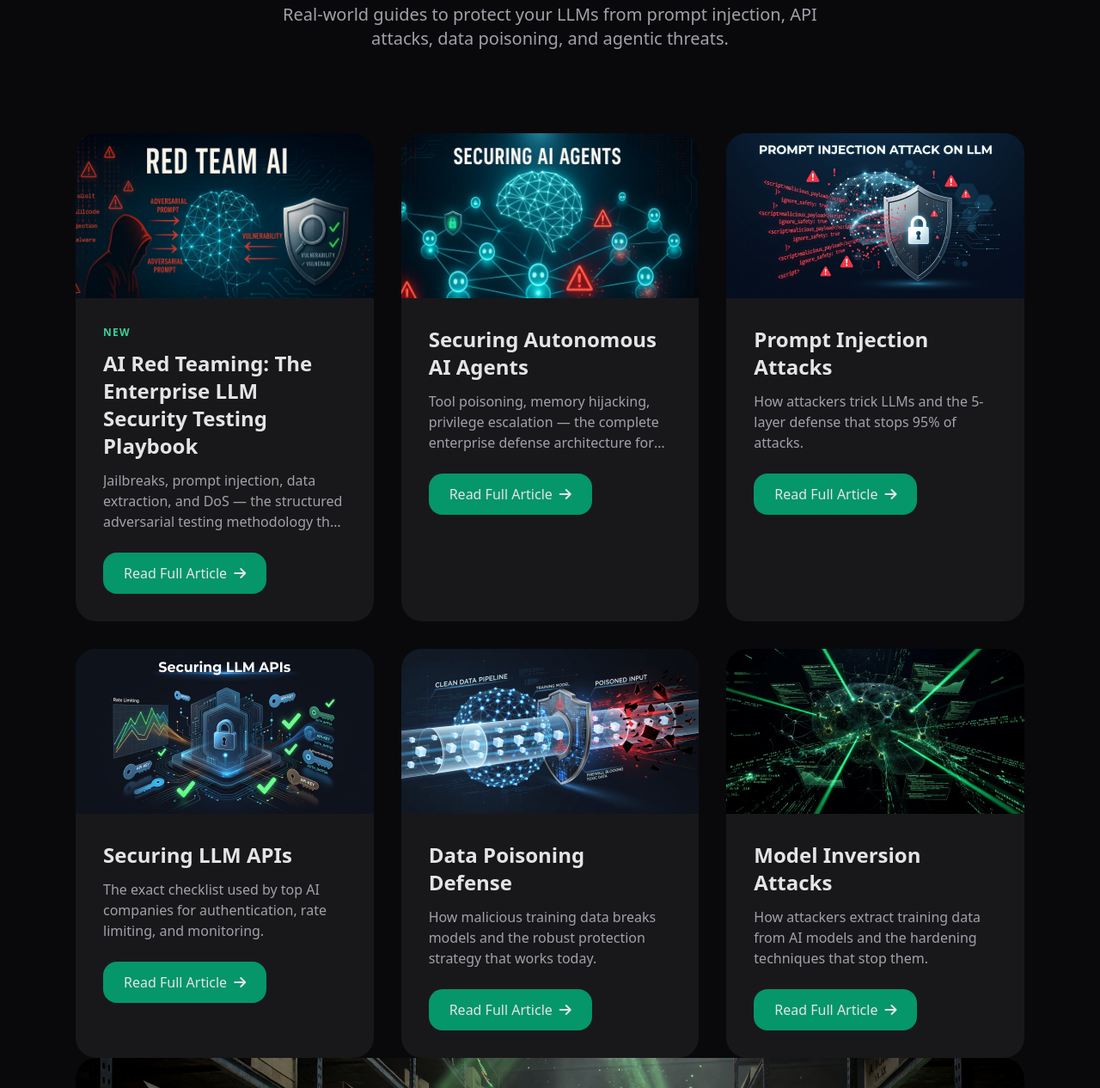
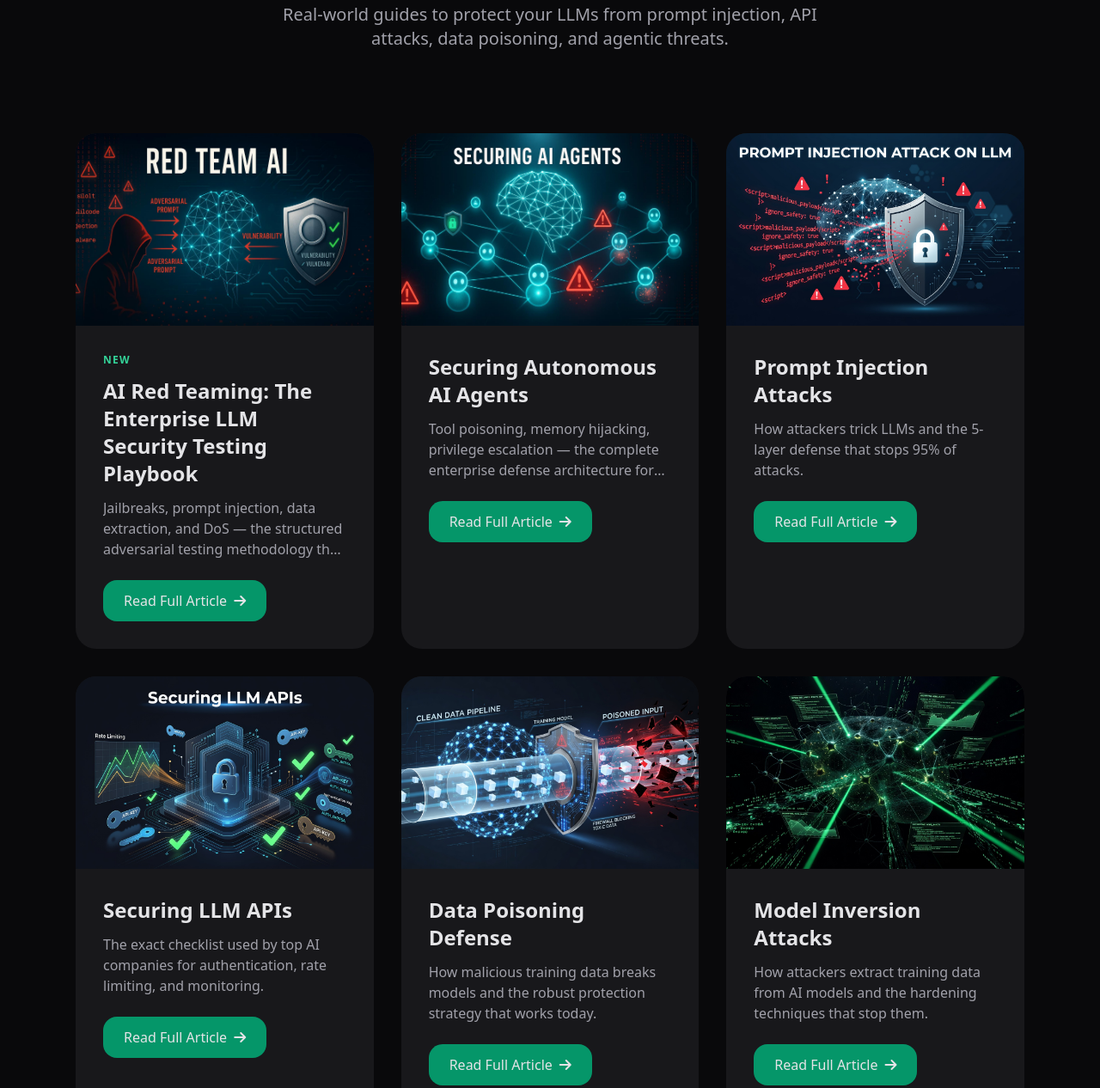
Before and after one commit to therealmark/securebydezign, a plain HTML site: page index.html in a window 1280 px wide. Shown: the part 254-1520 px from the top of the page at 86% size. Drawn offline with nearby package versions, Linux system fonts and the light colour scheme.

Commit message:
fix: increase card image height h-48→h-56 to prevent title clipping

```diff
--- a/index.html
+++ b/index.html
@@ -48,7 +48,7 @@
 
       <!-- NEW: AI Red Teaming -->
       <div class="bg-zinc-900 rounded-3xl overflow-hidden">
-        <img src="images/llm-red-teaming.jpg" alt="AI Red Teaming" class="w-full h-48 object-cover object-top">
+        <img src="images/llm-red-teaming.jpg" alt="AI Red Teaming" class="w-full h-56 object-cover object-top">
         <div class="p-8">
           <div class="text-xs font-semibold text-emerald-400 uppercase tracking-widest mb-3">New</div>
           <h2 class="text-2xl font-semibold mb-3">AI Red Teaming: The Enterprise LLM Security Testing Playbook</h2>
@@ -61,7 +61,7 @@
 
       <!-- Agentic AI Security -->
       <div class="bg-zinc-900 rounded-3xl overflow-hidden">
-        <img src="images/agentic-ai-security.jpg" alt="Securing Autonomous AI Agents" class="w-full h-48 object-cover object-top">
+        <img src="images/agentic-ai-security.jpg" alt="Securing Autonomous AI Agents" class="w-full h-56 object-cover object-top">
         <div class="p-8">
           <h2 class="text-2xl font-semibold mb-3">Securing Autonomous AI Agents</h2>
           <p class="text-zinc-400 mb-6 line-clamp-3">Tool poisoning, memory hijacking, privilege escalation — the complete enterprise defense architecture for agentic AI systems.</p>
@@ -73,7 +73,7 @@
 
       <!-- Prompt Injection -->
       <div class="bg-zinc-900 rounded-3xl overflow-hidden">
-        <img src="images/prompt-injection.jpg" alt="Prompt Injection Attacks" class="w-full h-48 object-cover object-top">
+        <img src="images/prompt-injection.jpg" alt="Prompt Injection Attacks" class="w-full h-56 object-cover object-top">
         <div class="p-8">
           <h2 class="text-2xl font-semibold mb-3">Prompt Injection Attacks</h2>
           <p class="text-zinc-400 mb-6 line-clamp-3">How attackers trick LLMs and the 5-layer defense that stops 95% of attacks.</p>
@@ -85,7 +85,7 @@
 
       <!-- LLM API Security -->
       <div class="bg-zinc-900 rounded-3xl overflow-hidden">
-        <img src="images/api-security.jpg" alt="LLM API Security" class="w-full h-48 object-cover object-top">
+        <img src="images/api-security.jpg" alt="LLM API Security" class="w-full h-56 object-cover object-top">
         <div class="p-8">
           <h2 class="text-2xl font-semibold mb-3">Securing LLM APIs</h2>
           <p class="text-zinc-400 mb-6 line-clamp-3">The exact checklist used by top AI companies for authentication, rate limiting, and monitoring.</p>
@@ -97,7 +97,7 @@
 
       <!-- Data Poisoning -->
       <div class="bg-zinc-900 rounded-3xl overflow-hidden">
-        <img src="images/data-poisoning.jpg" alt="Data Poisoning" class="w-full h-48 object-cover object-top">
+        <img src="images/data-poisoning.jpg" alt="Data Poisoning" class="w-full h-56 object-cover object-top">
         <div class="p-8">
           <h2 class="text-2xl font-semibold mb-3">Data Poisoning Defense</h2>
           <p class="text-zinc-400 mb-6 line-clamp-3">How malicious training data breaks models and the robust protection strategy that works today.</p>
@@ -109,7 +109,7 @@
 
       <!-- Model Inversion -->
       <div class="bg-zinc-900 rounded-3xl overflow-hidden">
-        <img src="images/model-inversion.jpg" alt="Model Inversion Attacks" class="w-full h-48 object-cover object-top">
+        <img src="images/model-inversion.jpg" alt="Model Inversion Attacks" class="w-full h-56 object-cover object-top">
         <div class="p-8">
           <h2 class="text-2xl font-semibold mb-3">Model Inversion Attacks</h2>
           <p class="text-zinc-400 mb-6 line-clamp-3">How attackers extract training data from AI models and the hardening techniques that stop them.</p>
@@ -121,7 +121,7 @@
 
     </div>
       <div class="bg-zinc-900 rounded-3xl overflow-hidden card-hover">
-        <img src="images/supply-chain-ai.jpg" alt="AI Supply Chain Security" class="w-full h-48 object-cover object-top">
+        <img src="images/supply-chain-ai.jpg" alt="AI Supply Chain Security" class="w-full h-56 object-cover object-top">
         <div class="p-8">
           <h2 class="text-2xl font-semibold mb-3">AI Supply Chain Security</h2>
           <p class="text-zinc-400 mb-6 line-clamp-3">Compromised model weights, poisoned pip packages, and how to verify integrity end-to-end.</p>
```
